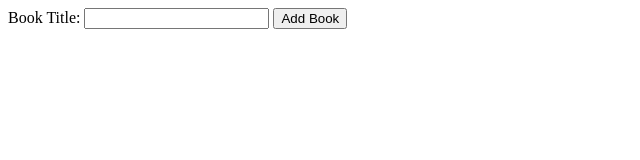
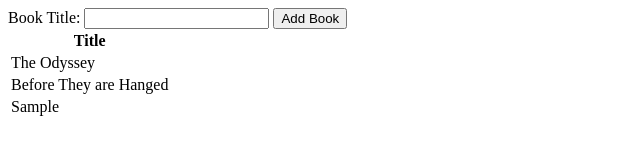
Before and after one commit to BradyBorker/Odin-JavaScript, a plain HTML site: page Library/library.html in a window 1280 px wide. Both pictures are taken after typing "Sample" into the empty fields and a click on the button "Add Book". Shown: the whole page, without its empty margins (0-640 px from the left). Drawn offline with Linux system fonts and the light colour scheme.

Commit message:
Completed addBookToLibrary. This function adds a Book object to the myLibrary array and appends this books properties to the Library Table. Completed displayLibrary. This function displays the books within the myLibrary array

```diff
--- a/Library/library.html
+++ b/Library/library.html
@@ -13,5 +13,15 @@
         <input type="text" id="book-input" name="book-input">
         <button>Add Book</button>
     </form>
+    <table>
+        <thead>
+            <tr>
+                <th>Title</th>
+            </tr>
+        </thead>
+        <tbody>
+
+        </tbody>
+    </table>
 </body>
 </html>
--- a/Library/library.js
+++ b/Library/library.js
@@ -1,20 +1,41 @@
-const myLibrary = [];
+const myLibrary = [new Book("The Odyssey"), new Book("Before They are Hanged")];
 
 function Book(title) {
     this.title = title
 }
 
 function addBookToLibrary(book) {
-    myLibrary.push(book)
+    myLibrary.push(book);
+
+    const tableBody = document.querySelector("tbody");
+    const tr = document.createElement("tr");
+    tableBody.appendChild(tr);
+
+    for (let property of Object.keys(book)) {
+        let td = document.createElement("td");
+        let tdText = document.createTextNode(book[property])
+
+        td.appendChild(tdText);
+        tr.appendChild(td);
+    }
 }
 
 function displayLibrary() {
-    // Create table header
+    const tableBody = document.querySelector("tbody");
+    for (let book of myLibrary) {
+        const tr = document.createElement("tr");
+        tableBody.appendChild(tr);
 
-    for (let book of myLibrary) {
-        // Add rows of books here
+        for (let property of Object.keys(book)) {
+            let td = document.createElement("td");
+            let tdText = document.createTextNode(book[property]);
+
+            td.appendChild(tdText);
+            tr.appendChild(td);
+        }
     }
 }
+displayLibrary()
 
 const form = document.getElementById("add-book-form");
 form.addEventListener('submit', (e) => {
@@ -29,5 +50,3 @@ form.addEventListener('submit', (e) => {
         bookInput.value = '';
     };
 });
-
-displayLibrary(myLibrary);
```
